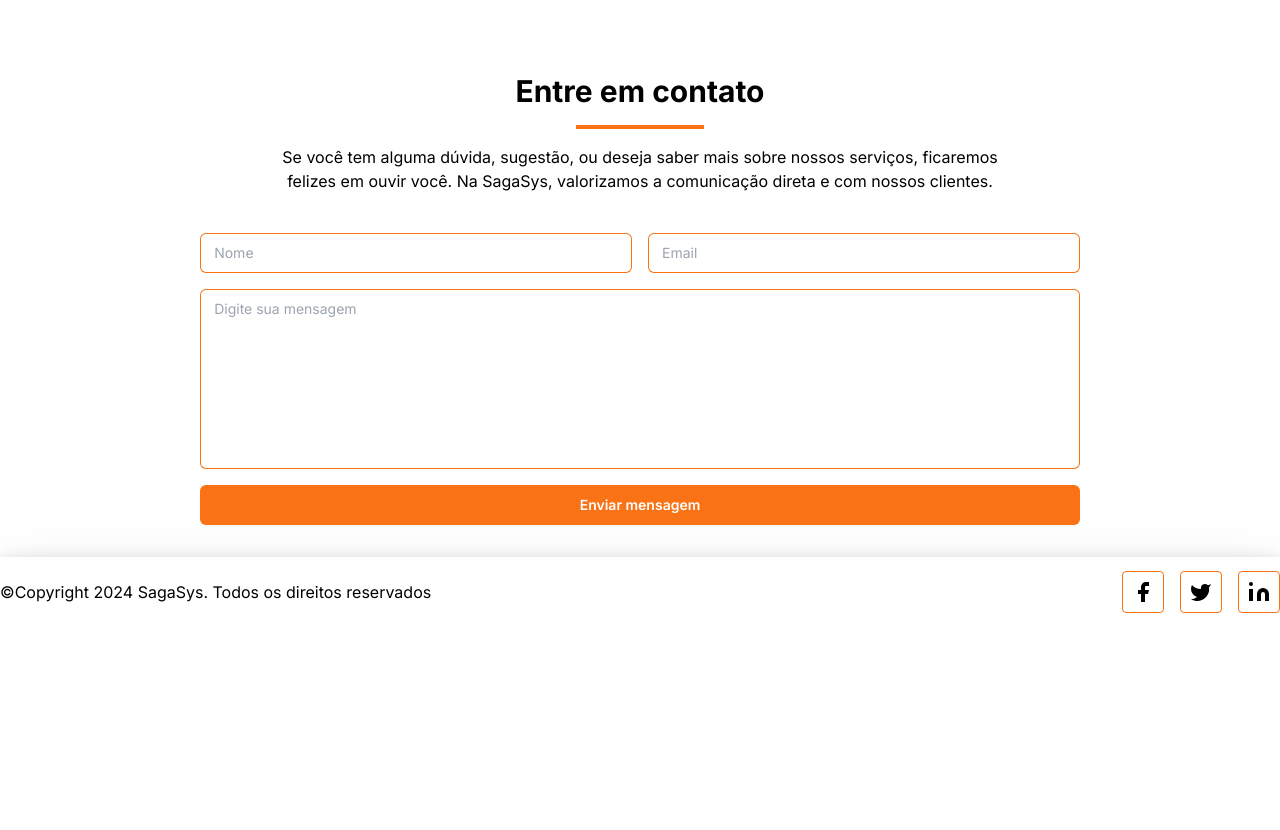
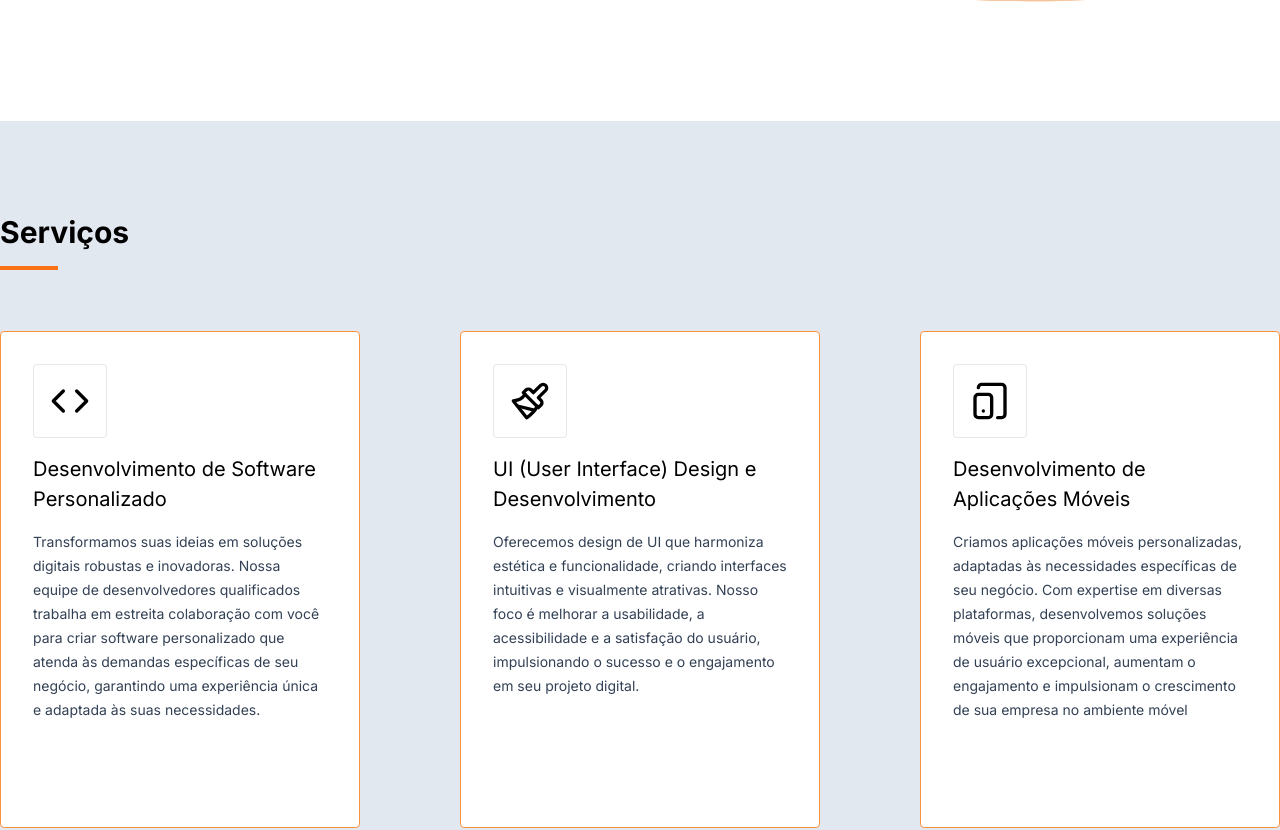
Before and after one commit to Sagasystems/sagasys-website, a Next.js app: page / in a window 1280 px wide. Shown: the part 1549-2379 px from the top of the page. Before the commit the page ends 2176 px from the top, so only its background shows below. Built offline with nearby package versions, Linux system fonts and the light colour scheme.

Commit message:
feat: Added new section

```diff
--- a/src/app/components/about/index.tsx
+++ b/src/app/components/about/index.tsx
@@ -2,7 +2,10 @@ import Image from "next/image";
 
 export default function About() {
   return (
-    <div id="about" className="h-[90vh] min-h-[60vh] max-w-7xl my-0 mx-auto py-8 px-8 md:px-0 flex items-start flex-col justify-evenly">
+    <div
+      id="about"
+      className="h-[auto] min-h-[100vh] max-w-7xl my-0 mx-auto py-8 px-8 md:px-0 flex items-start flex-col justify-evenly"
+    >
       <div className="flex flex-col gap-4 items-start justify-start">
         <h3 className="m-0 text-3xl font-bold">
           Sobre a Saga<span className="text-orange-500">sys</span>
@@ -38,7 +41,12 @@ export default function About() {
           <p className="my-2">Seja bem-vindo à nossa história!</p>
         </div>
         <div className="max-w-[50%] hidden md:block">
-            <Image src="/assets/images/dev-image-about.svg" alt="Imagem ilustrativa de dev" width={500} height={200}/>
+          <Image
+            src="/assets/images/dev-image-about.svg"
+            alt="Imagem ilustrativa de dev"
+            width={500}
+            height={200}
+          />
         </div>
       </div>
     </div>
--- a/src/app/components/contact-form/index.tsx
+++ b/src/app/components/contact-form/index.tsx
@@ -44,10 +44,13 @@ export default function ContactForm() {
   };
 
   return (
-    <div id="contact" className="relative flex flex-col gap-4 max-w-7xl my-0 mx-auto h-auto min-h-[60vh] py-8">
+    <div
+      id="contact"
+      className="relative flex flex-col gap-4 max-w-7xl my-0 mx-auto h-auto min-h-[60vh] py-8"
+    >
       <div className="flex flex-col place-items-center gap-4">
         <h3 className={`m-0 text-3xl font-bold`}>Entre em contato</h3>
-        <div className="bg-orange-500 max-w-[10%] h-1 w-full"></div>
+        <div className="bg-orange-500 h-1 w-[70%] md:max-w-[10%]"></div>
         <span className="m-0 text-center text-md max-w-[60%]">
           Se você tem alguma dúvida, sugestão, ou deseja saber mais sobre nossos
           serviços, ficaremos felizes em ouvir você. Na SagaSys, valorizamos a
@@ -102,7 +105,7 @@ export default function ContactForm() {
         />
         <button
           type="submit"
-          className="flex justify-center rounded-md bg-orange-500 px-3.5 py-2.5 text-sm font-semibold text-white shadow-sm hover:opacity-80 md:w-full"
+          className="flex justify-center rounded-md bg-orange-500 px-3.5 py-2.5 text-sm font-semibold text-white shadow-sm hover:opacity-80 w-full"
         >
           {loading ? (
             <div
--- /dev/null
+++ b/src/app/components/servicing-card/index.tsx
@@ -0,0 +1,23 @@
+import { LucideIcon } from "lucide-react";
+
+interface serviceCardProps {
+  Icon: LucideIcon;
+  children: React.ReactNode;
+  description: string;
+}
+
+export default function ServicingCard({
+  Icon,
+  children,
+  description,
+}: serviceCardProps) {
+  return (
+    <div className="bg-white border-orange-400 w-[360px] h-[497px] flex flex-col gap-4 items-start justify-start border p-8 group hover:scale-105 hover:border-orange-500 rounded  transition-all ease-in-out duration-150">
+      <div className="border p-4 rounded group-hover:bg-orange-500 group-hover:text-white transition-all ease-in-out duration-150">
+        <Icon width={40} height={40} />
+      </div>
+      <h6 className="text-[20px]">{children}</h6>
+      <p className="text-[14px] text-slate-700 leading-6">{description}</p>
+    </div>
+  );
+}
--- /dev/null
+++ b/src/app/components/servicing/index.tsx
@@ -0,0 +1,35 @@
+import ServicingCard from "../servicing-card";
+import { Code, Paintbrush, TabletSmartphone } from "lucide-react";
+
+export default function Servicing() {
+  return (
+    <div id="servicing" className="bg-slate-200 w-full h-auto">
+      <div className="h-[auto] min-h-[100vh] max-w-7xl my-0 mx-auto py-8 px-8 md:px-0 flex items-start flex-col justify-evenly gap-4 md:gap-0">
+        <div className="flex flex-col gap-4 items-start justify-end">
+          <h3 className="m-0 text-3xl font-bold">Serviços</h3>
+          <div className="bg-orange-500 md:max-w-[45%] h-1 w-full"></div>
+        </div>
+        <div className="flex flex-col md:flex-row w-full h-auto justify-between gap-4 md:gap-0">
+          <ServicingCard
+            description="Transformamos suas ideias em soluções digitais robustas e inovadoras. Nossa equipe de desenvolvedores qualificados trabalha em estreita colaboração com você para criar software personalizado que atenda às demandas específicas de seu negócio, garantindo uma experiência única e adaptada às suas necessidades."
+            Icon={Code}
+          >
+            Desenvolvimento de Software Personalizado
+          </ServicingCard>
+          <ServicingCard
+            description="Oferecemos design de UI que harmoniza estética e funcionalidade, criando interfaces intuitivas e visualmente atrativas. Nosso foco é melhorar a usabilidade, a acessibilidade e a satisfação do usuário, impulsionando o sucesso e o engajamento em seu projeto digital."
+            Icon={Paintbrush}
+          >
+            UI (User Interface) Design e Desenvolvimento
+          </ServicingCard>
+          <ServicingCard
+            description="Criamos aplicações móveis personalizadas, adaptadas às necessidades específicas de seu negócio. Com expertise em diversas plataformas, desenvolvemos soluções móveis que proporcionam uma experiência de usuário excepcional, aumentam o engajamento e impulsionam o crescimento de sua empresa no ambiente móvel"
+            Icon={TabletSmartphone}
+          >
+            Desenvolvimento de Aplicações Móveis
+          </ServicingCard>
+        </div>
+      </div>
+    </div>
+  );
+}
--- a/src/app/page.tsx
+++ b/src/app/page.tsx
@@ -1,9 +1,10 @@
-import Image from 'next/image'
-import MenuNav from './components/menu'
-import MainContent from './components/main'
-import Footer from './components/footer'
-import ContactForm from './components/contact-form'
-import About from './components/about'
+import Image from "next/image";
+import MenuNav from "./components/menu";
+import MainContent from "./components/main";
+import Footer from "./components/footer";
+import ContactForm from "./components/contact-form";
+import About from "./components/about";
+import Servicing from "./components/servicing";
 
 export default function Home() {
   return (
@@ -11,8 +12,9 @@ export default function Home() {
       <MenuNav />
       <MainContent />
       <About />
+      <Servicing />
       <ContactForm />
       <Footer />
     </>
-  )
+  );
 }
```
